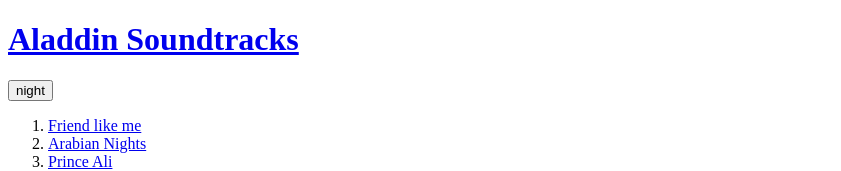
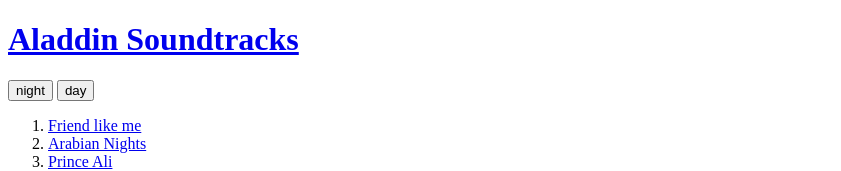
Before and after one commit to channelkim/-web1, a plain HTML site: page index.html in a window 1280 px wide. Shown: the top 171 px of the page, without its empty margins (0-841 px from the left). Drawn offline with Linux system fonts and the light colour scheme.

Commit message:
Add files via upload
add day mode

```diff
--- a/index.html
+++ b/index.html
@@ -18,6 +18,10 @@
   <input type="button" value="night" onclick"
   document.querySelector('body').style.backgroundColor='black';
   document.querySelector('body').style.color='white';
+  ">
+  <input type="button" value="day" onclick"
+  document.querySelector('body').style.backgroundColor='white';
+  document.querySelector('body').style.color='black';
   ">
   <ol>
     <li><a href="1.html">Friend like me</a></li>
```
